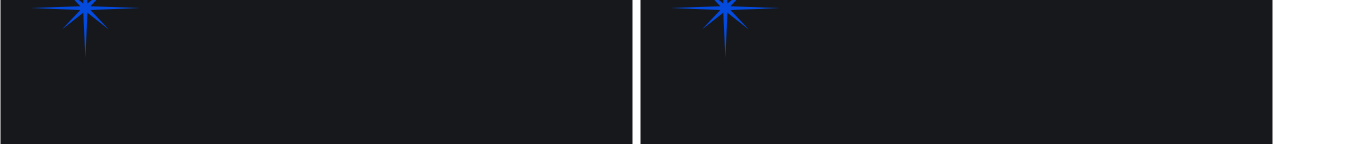
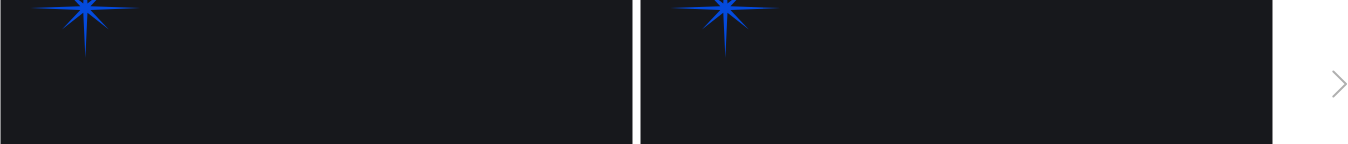
Before and after one commit to ProjectCoco/wayfarer-frontend, a Next.js app: page / in a window 1280 px wide. Shown: the part 724-868 px from the top of the page, 1348 px wide, since content can reach past the window. Built offline with nearby package versions, Linux system fonts and the light colour scheme; a web font is replaced by a local one.

Commit message:
feat: 캐러셀 custom 화살표 컴포넌트 및 이미지 파일 추가

```diff
--- /dev/null
+++ b/components/pages/Home/NextArrowButton.tsx
@@ -0,0 +1,31 @@
+import React from "react";
+import styled from "styled-components";
+
+const NextArrowButton = ({ onClick }: { onClick: () => void }) => {
+  return (
+    <NextArrow
+      onClick={onClick}
+      className="next"
+      width="16"
+      height="28"
+      viewBox="0 0 16 28"
+      fill="none"
+      xmlns="http://www.w3.org/2000/svg"
+    >
+      <path
+        d="M1.34939 26.502L14.0096 14.002L1.34939 1.50195"
+        stroke="#B0B0B0"
+        strokeWidth="2"
+        strokeLinecap="round"
+        strokeLinejoin="round"
+      />
+    </NextArrow>
+  );
+};
+
+export default NextArrowButton;
+
+const NextArrow = styled.svg`
+  display: block;
+  position: absolute;
+`;
--- /dev/null
+++ b/components/pages/Home/PrevArrowButton.tsx
@@ -0,0 +1,33 @@
+import React from "react";
+import styled from "styled-components";
+
+const PrevArrowButton = ({ onClick }: { onClick: () => void }) => {
+  return (
+    <NextArrow
+      onClick={onClick}
+      className="prev"
+      width="16"
+      height="28"
+      viewBox="0 0 16 28"
+      fill="none"
+      xmlns="http://www.w3.org/2000/svg"
+    >
+      <path
+        d="M14.25 26.0273L1.75 13.6855L14.25 1.34375"
+        stroke="#B0B0B0"
+        strokeWidth="2"
+        strokeLinecap="round"
+        strokeLinejoin="round"
+      />
+    </NextArrow>
+  );
+};
+
+export default PrevArrowButton;
+
+const NextArrow = styled.svg`
+  display: block;
+  position: absolute;
+  z-index: 9;
+  left: -20;
+`;
```
Also changed, not shown: public/Cards/BigCards/NextArrow.svg (added), public/Cards/BigCards/PrevArrow.svg (added).
